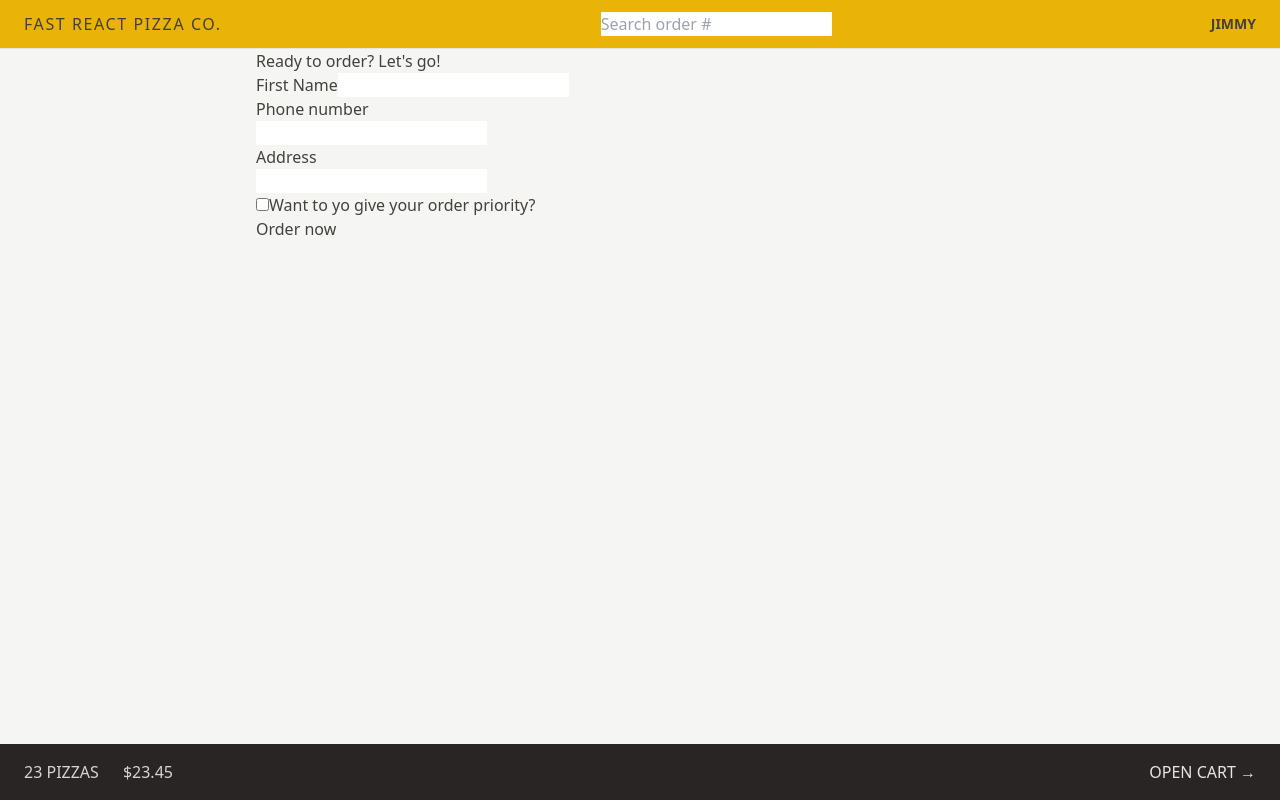
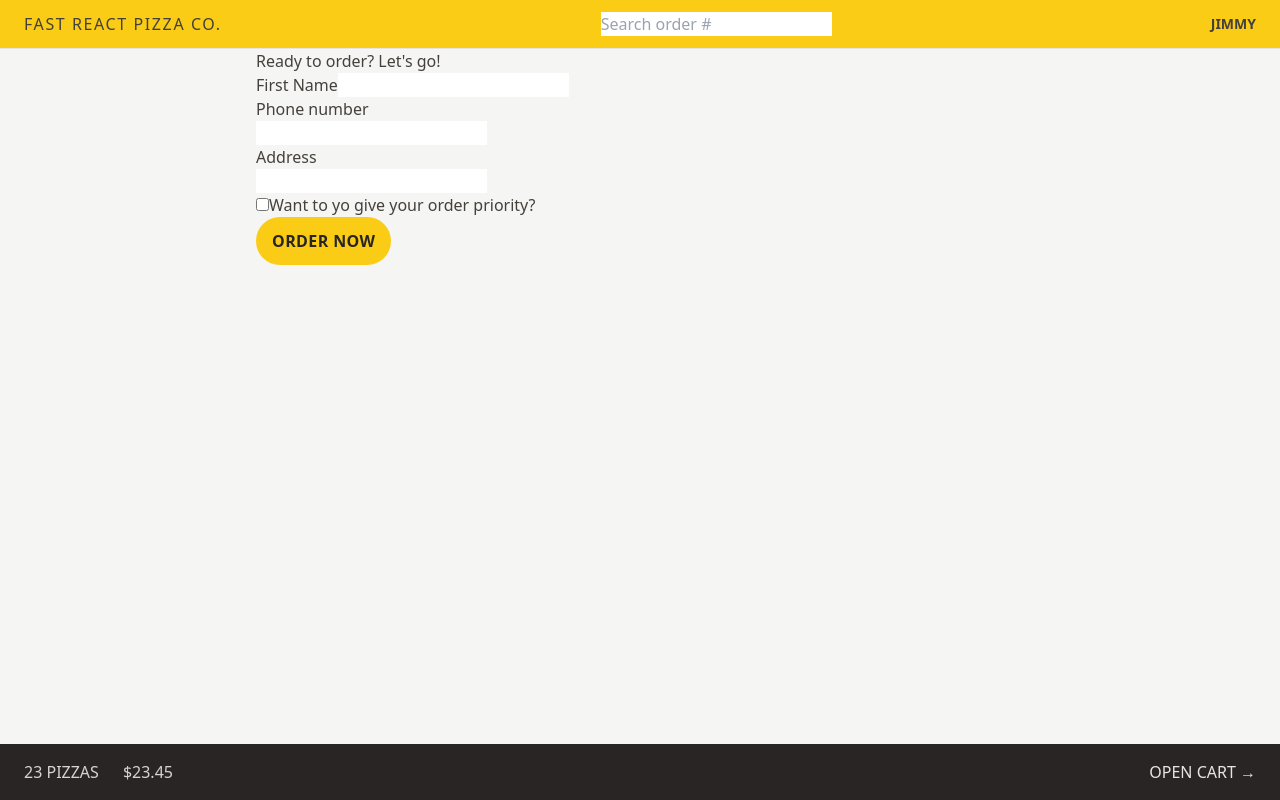
Before and after one commit to Kavishcan/fast-react-pizza, a React (Vite) app: page /order/new in a window 1280 px wide. Built offline with nearby package versions, Linux system fonts and the light colour scheme.

Commit message:
Style Button and Elements

```diff
--- a/src/features/cart/Cart.jsx
+++ b/src/features/cart/Cart.jsx
@@ -29,7 +29,7 @@ function Cart() {
 
   return (
     <div>
-      <Link to="/menu">&larr; Back to menu</Link>
+      <Link to="/menu" className="text-sm text-blue-500 hover:text-blue-600 ">&larr; Back to menu</Link>
 
       <h2>Your cart, %NAME%</h2>
 
--- a/src/features/order/CreateOrder.jsx
+++ b/src/features/order/CreateOrder.jsx
@@ -78,7 +78,7 @@ function CreateOrder() {
 
         <div>
           <input type="hidden" name="cart" value={JSON.stringify(cart)} />
-          <button disabled={isSubmitting}>
+          <button disabled={isSubmitting} className="bg-yellow-400 tracking-wide uppercase font-semibold text-stone-800 py-3 px-4 inline-block rounded-full hover:bg-yellow-300 transition-colors duration-300 focus:outline-none focus:ring focus:ring-yellow-300 focus:ring-offset-2 disabled:cursor-not-allowed">
             {isSubmitting ? "Placing Order" : "Order now"}
           </button>
         </div>
--- a/src/ui/Header.jsx
+++ b/src/ui/Header.jsx
@@ -4,7 +4,7 @@ import Username from '../features/user/Username';
 
 function Header() {
   return (
-    <header className="bg-yellow-500 uppercase px-4 py-3 border-b border-stone-200 sm:px-6 flex items-center justify-between">
+    <header className="bg-yellow-400 uppercase px-4 py-3 border-b border-stone-200 sm:px-6 flex items-center justify-between">
       <Link to="/" className="tracking-widest">
         Fast React Pizza Co.
       </Link>
```
